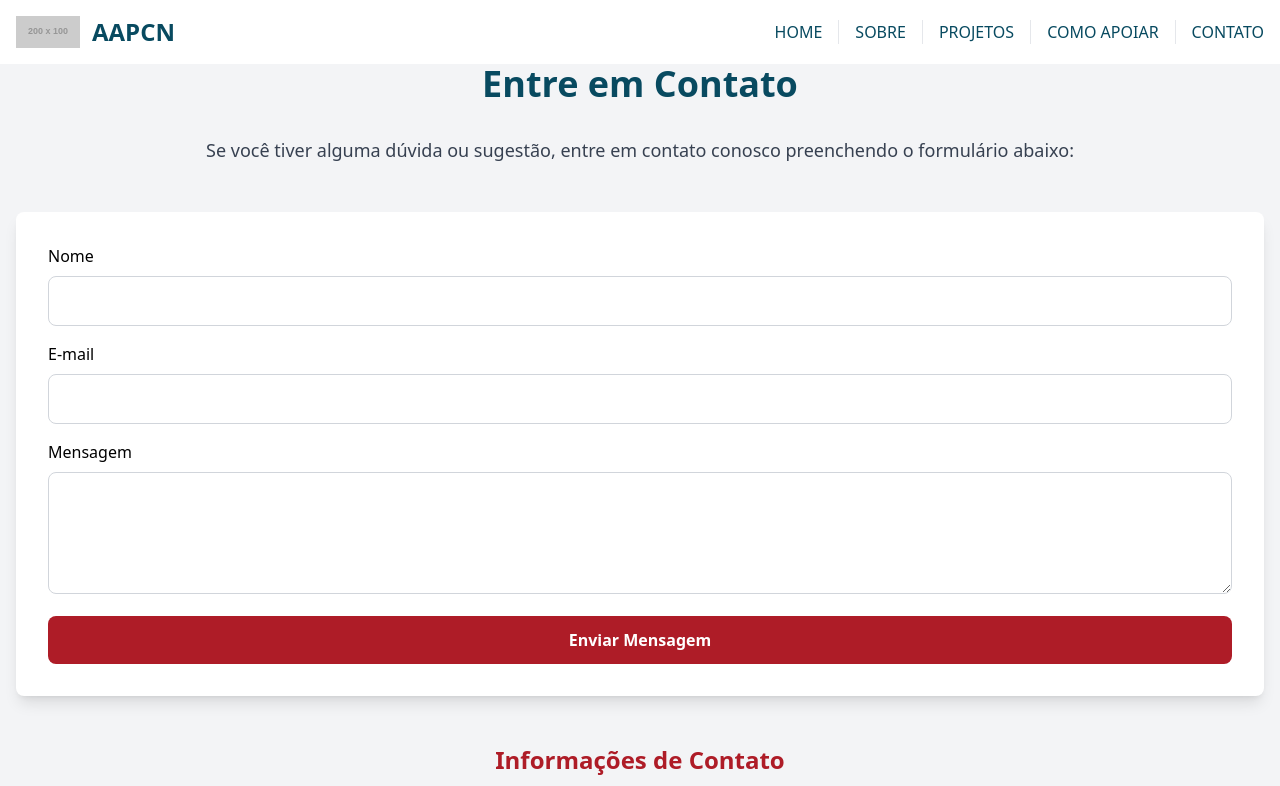
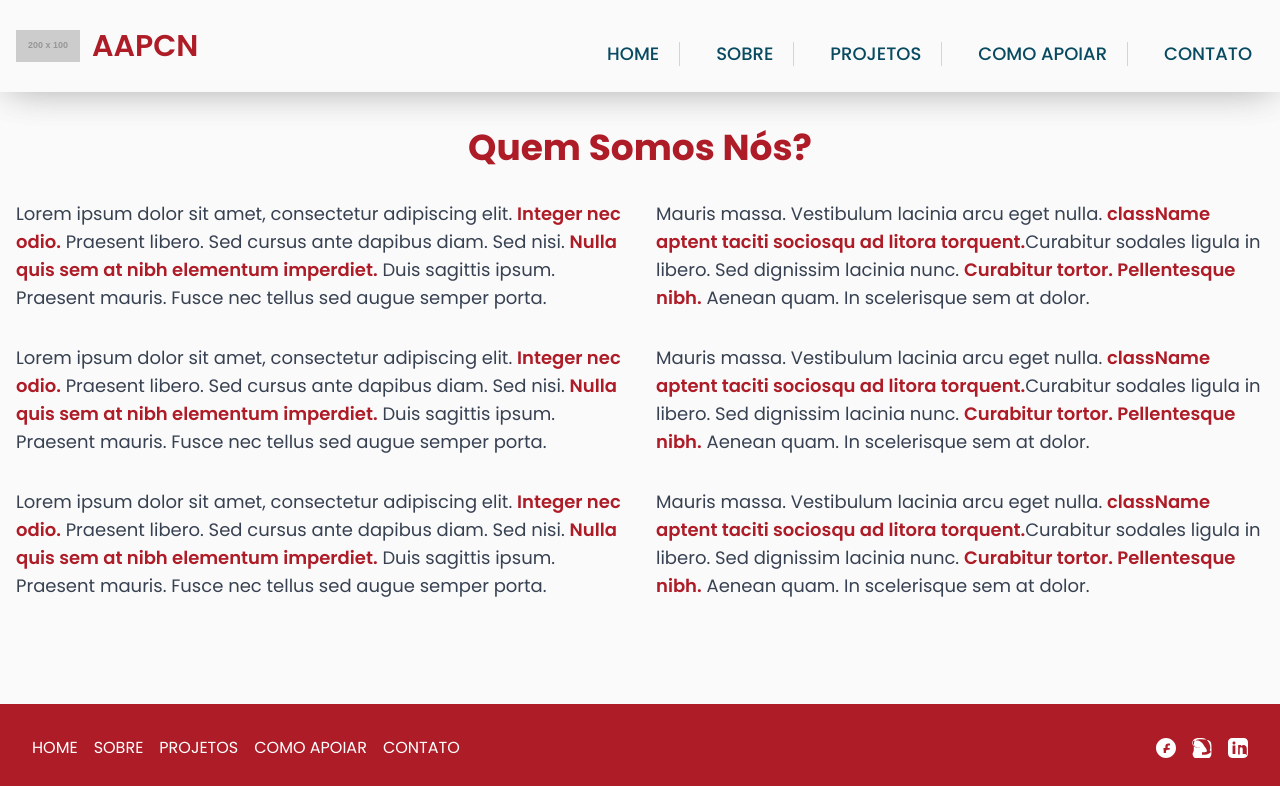
Before and after one commit to matheusdmm/AAPCN, a React (Vite) app: page /sobre in a window 1280 px wide. Shown: the top 786 px of the page. Built offline with nearby package versions, Linux system fonts and the light colour scheme.

Commit message:
router and other things

```diff
--- a/package.json
+++ b/package.json
@@ -11,7 +11,8 @@
   },
   "dependencies": {
     "react": "^18.3.1",
-    "react-dom": "^18.3.1"
+    "react-dom": "^18.3.1",
+    "react-router-dom": "^6.27.0"
   },
   "devDependencies": {
     "@eslint/js": "^9.13.0",
--- a/src/App.css
+++ b/src/App.css
@@ -0,0 +1,17 @@
+@import url('https://fonts.googleapis.com/css2?family=Poppins:ital,wght@0,100;0,200;0,300;0,400;0,500;0,600;0,700;0,800;0,900;1,100;1,200;1,300;1,400;1,500;1,600;1,700;1,800;1,900&display=swap');
+
+body {
+  font-family: 'Poppins', sans-serif;
+}
+
+.highlight-color {
+  color: #8a151f;
+}
+
+.main-color {
+  color: #ae1c27;
+}
+
+.bg-white {
+  background-color: #fafafa;
+}
--- a/src/App.tsx
+++ b/src/App.tsx
@@ -1,14 +1,27 @@
+import { BrowserRouter as Router, Route, Routes } from 'react-router-dom';
+import Navbar from './components/Navbar';
 import Index from './pages/Index';
 import Projetos from './pages/Projetos';
 import Apoiar from './pages/Apoiar';
 import Contato from './pages/Contato';
+import Sobre from './pages/Sobre';
 
-function App() {
+import './App.css';
+
+const App = () => {
   return (
-    <>
-      <Contato />
-    </>
+    <Router>
+      <Navbar />
+      <div className="pt-16"></div>
+      <Routes>
+        <Route path="/" element={<Index />} />
+        <Route path="/sobre" element={<Sobre />} />
+        <Route path="/projetos" element={<Projetos />} />
+        <Route path="/como-apoiar" element={<Apoiar />} />
+        <Route path="/contato" element={<Contato />} />
+      </Routes>
+    </Router>
   );
-}
+};
 
 export default App;
--- a/src/components/Header.tsx
+++ b/src/components/Header.tsx
@@ -9,14 +9,14 @@ const Header: React.FC<IHeader> = ({ imgSource }) => {
     <header
       id="header"
       className="relative h-[75vh] bg-cover bg-center flex items-end justify-center"
-      style={{ backgroundImage: `url(${imgSource})` }} // Corrigido para usar chaves
+      style={{ backgroundImage: `url(${imgSource})` }}
     >
       <div className="absolute inset-0 bg-black opacity-50"></div>
 
       <div className="relative z-10 mb-12 text-center shadow-2xl">
         <button
-          className="shadow-2xl bg-[#ae1c27] hover:bg-[#8a151f] text-white font-bold py-2 px-4 rounded-full"
-          aria-label="Doar Agora" // Acessibilidade
+          className="shadow-2xl bg-[#ae1c27] hover:bg-[#8a151f] text-white font-bold py-4 px-8 rounded-full"
+          aria-label="Doar Agora"
         >
           Doar Agora
         </button>
--- a/src/components/Navbar.tsx
+++ b/src/components/Navbar.tsx
@@ -1,68 +1,74 @@
-import React from 'react';
+import { Link } from 'react-router-dom';
 
-interface Link {
-  name: string;
-  href: string;
-}
-
-interface INavbar {
-  links: Link[];
-}
-
-const Navbar: React.FC<INavbar> = ({ links }) => {
+const Navbar = () => {
   return (
-    <nav className="bg-white border-gray-200 dark:bg-white fixed top-0 w-full z-50">
-      <div className="max-w-screen-xl flex flex-wrap items-center justify-between mx-auto p-4">
-        <a href="#" className="flex items-center space-x-3 rtl:space-x-reverse">
+    <>
+      <nav className="bg-white border-gray-200 dark:bg-white fixed top-0 w-full z-50 shadow-[rgba(0,_0,_0,_0.2)_0px_2px_40px_-7px]">
+        <div className="max-w-screen-xl flex flex-wrap items-center justify-between mx-auto p-4 ">
+          <Link
+            to="/"
+            className="flex items-center space-x-3 rtl:space-x-reverse"
+          >
             <img
               src="https://via.placeholder.com/200x100"
               className="h-8"
-            alt="Flowbite Logo"
+              alt="AAPCN"
             />
-          <span className="self-center text-2xl font-semibold whitespace-nowrap text-[#084a60] dark:text-[#084a60]">
+            <span className="self-center text-3xl font-semibold whitespace-nowrap text-[#ae1c27]">
               AAPCN
             </span>
-        </a>
-        <button
-          data-collapse-toggle="navbar-default"
-          type="button"
-          className="inline-flex items-center p-2 w-10 h-10 justify-center text-sm text-gray-500 rounded-lg md:hidden hover:bg-gray-100 focus:outline-none focus:ring-2 focus:ring-gray-200 dark:text-gray-400 dark:hover:bg-gray-700 dark:focus:ring-gray-600"
-          aria-controls="navbar-default"
-          aria-expanded="false"
+          </Link>
+          <div className="hidden w-full md:block md:w-auto">
+            <ul className="font-medium flex flex-col p-4 md:p-0 mt-4 rounded-lg md:flex-row md:space-x-4">
+              <li className="flex items-center">
+                <Link
+                  to="/"
+                  className="block py-2 px-3 text-[#084a60] rounded hover:text-[#ae1c27] text-lg"
                 >
-          <span className="sr-only">Open main menu</span>
-          <svg
-            className="w-5 h-5"
-            aria-hidden="true"
-            xmlns="http://www.w3.org/2000/svg"
-            fill="none"
-            viewBox="0 0 17 14"
+                  HOME
+                </Link>
+                <span className="hidden md:block mx-2 border-l border-gray-300 h-6"></span>
+              </li>
+              <li className="flex items-center">
+                <Link
+                  to="/sobre"
+                  className="block py-2 px-3 text-[#084a60] rounded hover:text-[#ae1c27] text-lg"
                 >
-            <path
-              stroke="currentColor"
-              strokeLinecap="round"
-              strokeLinejoin="round"
-              strokeWidth="2"
-              d="M1 1h15M1 7h15M1 13h15"
-            />
-          </svg>
-        </button>
-        <div className="hidden w-full md:block md:w-auto" id="navbar-default">
-          <ul className="font-medium flex flex-col p-4 md:p-0 mt-4 border border-gray-100 rounded-lg bg-gray-50 md:flex-row md:space-x-4 md:divide-x divide-gray-200 rtl:divide-x-reverse rtl:space-x-reverse md:mt-0 md:border-0 md:bg-white dark:bg-white dark:border-gray-700">
-            {links.map((link) => (
-              <li key={link.name} className="pl-4">
-                <a
-                  href={link.href}
-                  className="block py-2 px-3 text-[#084a60] rounded hover:text-[#ae1c27] md:border-0 md:p-0 dark:text-[#084a60]"
+                  SOBRE
+                </Link>
+                <span className="hidden md:block mx-2 border-l border-gray-300 h-6"></span>
+              </li>
+              <li className="flex items-center">
+                <Link
+                  to="/projetos"
+                  className="block py-2 px-3 text-[#084a60] rounded hover:text-[#ae1c27] text-lg"
                 >
-                  {link.name}
-                </a>
+                  PROJETOS
+                </Link>
+                <span className="hidden md:block mx-2 border-l border-gray-300 h-6"></span>
               </li>
-            ))}
+              <li className="flex items-center">
+                <Link
+                  to="/como-apoiar"
+                  className="block py-2 px-3 text-[#084a60] rounded hover:text-[#ae1c27] text-lg"
+                >
+                  COMO APOIAR
+                </Link>
+                <span className="hidden md:block mx-2 border-l border-gray-300 h-6"></span>
+              </li>
+              <li className="flex items-center">
+                <Link
+                  to="/contato"
+                  className="block py-2 px-3 text-[#084a60] rounded hover:text-[#ae1c27] text-lg"
+                >
+                  CONTATO
+                </Link>
+              </li>
             </ul>
           </div>
         </div>
       </nav>
+    </>
   );
 };
 
--- a/src/pages/Apoiar.tsx
+++ b/src/pages/Apoiar.tsx
@@ -7,7 +7,7 @@ const Apoiar = () => {
     <>
       <Navbar links={links} />
 
-      <section id="como-apoiar" className="py-16 bg-gray-100">
+      <section id="como-apoiar" className="py-16 bg-white h-[80vh]">
         <div className="max-w-screen-xl mx-auto px-4 text-center">
           <h2 className="text-4xl font-bold text-[#084a60] mb-8">
             Como Apoiar
--- a/src/pages/Contato.tsx
+++ b/src/pages/Contato.tsx
@@ -27,23 +27,41 @@ const Contato = () => {
     setFormData({ nome: '', email: '', mensagem: '' }); // Limpar formulário após envio
   };
 
+  const contactData = {
+    email: 'contato@aapcn.org',
+    telefone: '(51) 1111-1111',
+    horarios: 'Dados necessários',
+    endereco: 'Rua alguma coisa',
+  };
+
   return (
     <>
       <Navbar links={links} />
 
-      <section id="contato" className="py-16 bg-gray-100">
-        <div className="max-w-screen-xl mx-auto px-4 text-center">
+      <section id="contato" className="py-16 bg-white">
+        <div className="max-w-screen-xl mx-auto px-4 flex">
+          <div className="w-1/3 pr-8">
+            <h3 className="text-2xl font-semibold text-[#ae1c27] mb-4">
+              Informações de Contato
+            </h3>
+            <p className="text-gray-700">{contactData.email}</p>
+            <p className="text-gray-700">{contactData.telefone}</p>
+            <p className="text-gray-700">{contactData.endereco}</p>
+            <p className="text-gray-700">{contactData.horarios}</p>
+          </div>
+
+          <div className="w-2/3">
             <h2 className="text-4xl font-bold text-[#084a60] mb-8">
-            Entre em Contato
+              Entre em contato conosco!
             </h2>
             <p className="text-lg text-gray-700 mb-12">
-            Se você tiver alguma dúvida ou sugestão, entre em contato conosco
-            preenchendo o formulário abaixo:
+              Se você tiver alguma dúvida, sugestão ou gostaria de saber mais,
+              entre em contato conosco preenchendo o formulário abaixo:
             </p>
 
             <form
               onSubmit={handleSubmit}
-            className="bg-white rounded-lg shadow-lg p-8"
+              className="bg-white rounded-lg shadow-[0_3px_10px_rgb(0,0,0,0.2)] p-8"
             >
               <div className="mb-4">
                 <label className="block text-left mb-2" htmlFor="nome">
@@ -94,13 +112,6 @@ const Contato = () => {
                 Enviar Mensagem
               </button>
             </form>
-
-          <div className="mt-12">
-            <h3 className="text-2xl font-semibold text-[#ae1c27] mb-4">
-              Informações de Contato
-            </h3>
-            <p className="text-gray-700">E-mail: contato@aapcn.org</p>
-            <p className="text-gray-700">Telefone: (11) 1234-5678</p>
           </div>
         </div>
       </section>
--- a/src/pages/Index.tsx
+++ b/src/pages/Index.tsx
@@ -1,4 +1,3 @@
-import Navbar from '../components/Navbar';
 import Footer from '../components/Footer';
 import Header from '../components/Header';
 import links from '../components/Links';
@@ -8,10 +7,9 @@ const headerImg = 'https://via.placeholder.com/1920x1080';
 const Index = () => {
   return (
     <>
-      <Navbar links={links} />
       <Header imgSource={headerImg} />
 
-      <section id="sobre" className="py-16 bg-gray-100">
+      <section id="sobre" className="py-16 bg-white">
         <div className="max-w-screen-xl mx-auto px-4">
           <h2 className="text-4xl font-bold text-center text-[#ae1c27] mb-8">
             Quem Somos Nós?
--- a/src/pages/Projetos.tsx
+++ b/src/pages/Projetos.tsx
@@ -7,7 +7,7 @@ const Projetos: React.FC = () => {
     <>
       <Navbar links={links} />
 
-      <section id="projetos" className="py-16 bg-white">
+      <section id="projetos" className="py-16 bg-white h-[80vh]">
         <div className="max-w-screen-xl mx-auto px-4">
           <h2 className="text-4xl font-bold text-center text-[#084a60] mb-12">
             Projetos
@@ -25,8 +25,8 @@ const Projetos: React.FC = () => {
                   Projeto 1
                 </h3>
                 <p className="text-gray-700 mb-4">
-                  Este é um projeto incrível que explora novas soluções
-                  tecnológicas para o desenvolvimento sustentável.
+                  Lorem ipsum dolor sit amet, consectetur adipisicing elit.
+                  Voluptatibus nemo libero ducimus possimus repellat suscipit?
                 </p>
               </div>
             </div>
@@ -42,8 +42,9 @@ const Projetos: React.FC = () => {
                   Projeto 2
                 </h3>
                 <p className="text-gray-700 mb-4">
-                  Este projeto visa melhorar a eficiência energética em
-                  ambientes urbanos, usando soluções inovadoras.
+                  Lorem ipsum, dolor sit amet consectetur adipisicing elit. A
+                  ducimus aut deleniti velit deserunt cupiditate iste explicabo
+                  unde sint veritatis.
                 </p>
               </div>
             </div>
@@ -59,8 +60,9 @@ const Projetos: React.FC = () => {
                   Projeto 3
                 </h3>
                 <p className="text-gray-700 mb-4">
-                  Este projeto foca no desenvolvimento de softwares de automação
-                  para melhorar a gestão de processos industriais.
+                  Lorem, ipsum dolor sit amet consectetur adipisicing elit.
+                  Maiores tempora quos at voluptate, vel adipisci dignissimos
+                  voluptates?
                 </p>
               </div>
             </div>
--- /dev/null
+++ b/src/pages/Sobre.tsx
@@ -0,0 +1,106 @@
+import Navbar from '../components/Navbar';
+import Footer from '../components/Footer';
+import links from '../components/Links';
+
+const Sobre = () => {
+  return (
+    <>
+      <Navbar links={links} />
+      <section id="sobre" className="py-16 bg-white h-[80vh]">
+        <div className="max-w-screen-xl mx-auto px-4">
+          <h2 className="text-4xl font-bold text-center text-[#ae1c27] mb-8">
+            Quem Somos Nós?
+          </h2>
+
+          <div className="grid grid-cols-1 md:grid-cols-2 gap-8">
+            <div>
+              <p className="text-lg text-gray-700">
+                Lorem ipsum dolor sit amet, consectetur adipiscing elit.{' '}
+                <span className="text-[#ae1c27] font-semibold">
+                  Integer nec odio.
+                </span>{' '}
+                Praesent libero. Sed cursus ante dapibus diam. Sed nisi.{' '}
+                <span className="text-[#ae1c27] font-semibold">
+                  Nulla quis sem at nibh elementum imperdiet.
+                </span>{' '}
+                Duis sagittis ipsum. Praesent mauris. Fusce nec tellus sed augue
+                semper porta.
+              </p>
+            </div>
+            <div>
+              <p className="text-lg text-gray-700">
+                Mauris massa. Vestibulum lacinia arcu eget nulla.{' '}
+                <span className="text-[#ae1c27] font-semibold">
+                  className aptent taciti sociosqu ad litora torquent.
+                </span>
+                Curabitur sodales ligula in libero. Sed dignissim lacinia nunc.{' '}
+                <span className="text-[#ae1c27] font-semibold">
+                  Curabitur tortor. Pellentesque nibh.
+                </span>{' '}
+                Aenean quam. In scelerisque sem at dolor.
+              </p>
+            </div>
+            <div>
+              <p className="text-lg text-gray-700">
+                Lorem ipsum dolor sit amet, consectetur adipiscing elit.{' '}
+                <span className="text-[#ae1c27] font-semibold">
+                  Integer nec odio.
+                </span>{' '}
+                Praesent libero. Sed cursus ante dapibus diam. Sed nisi.{' '}
+                <span className="text-[#ae1c27] font-semibold">
+                  Nulla quis sem at nibh elementum imperdiet.
+                </span>{' '}
+                Duis sagittis ipsum. Praesent mauris. Fusce nec tellus sed augue
+                semper porta.
+              </p>
+            </div>
+            <div>
+              <p className="text-lg text-gray-700">
+                Mauris massa. Vestibulum lacinia arcu eget nulla.{' '}
+                <span className="text-[#ae1c27] font-semibold">
+                  className aptent taciti sociosqu ad litora torquent.
+                </span>
+                Curabitur sodales ligula in libero. Sed dignissim lacinia nunc.{' '}
+                <span className="text-[#ae1c27] font-semibold">
+                  Curabitur tortor. Pellentesque nibh.
+                </span>{' '}
+                Aenean quam. In scelerisque sem at dolor.
+              </p>
+            </div>
+            <div>
+              <p className="text-lg text-gray-700">
+                Lorem ipsum dolor sit amet, consectetur adipiscing elit.{' '}
+                <span className="text-[#ae1c27] font-semibold">
+                  Integer nec odio.
+                </span>{' '}
+                Praesent libero. Sed cursus ante dapibus diam. Sed nisi.{' '}
+                <span className="text-[#ae1c27] font-semibold">
+                  Nulla quis sem at nibh elementum imperdiet.
+                </span>{' '}
+                Duis sagittis ipsum. Praesent mauris. Fusce nec tellus sed augue
+                semper porta.
+              </p>
+            </div>
+            <div>
+              <p className="text-lg text-gray-700">
+                Mauris massa. Vestibulum lacinia arcu eget nulla.{' '}
+                <span className="text-[#ae1c27] font-semibold">
+                  className aptent taciti sociosqu ad litora torquent.
+                </span>
+                Curabitur sodales ligula in libero. Sed dignissim lacinia nunc.{' '}
+                <span className="text-[#ae1c27] font-semibold">
+                  Curabitur tortor. Pellentesque nibh.
+                </span>{' '}
+                Aenean quam. In scelerisque sem at dolor.
+              </p>
+            </div>
+          </div>
+        </div>
+      </section>
+
+      <Footer links={links} />
+    </>
+  );
+};
+
+export default Sobre;
```
Also changed, not shown: 1 other file (tests, documents, lock files or other folders). Lines whose indentation alone changed are shown as unchanged.
